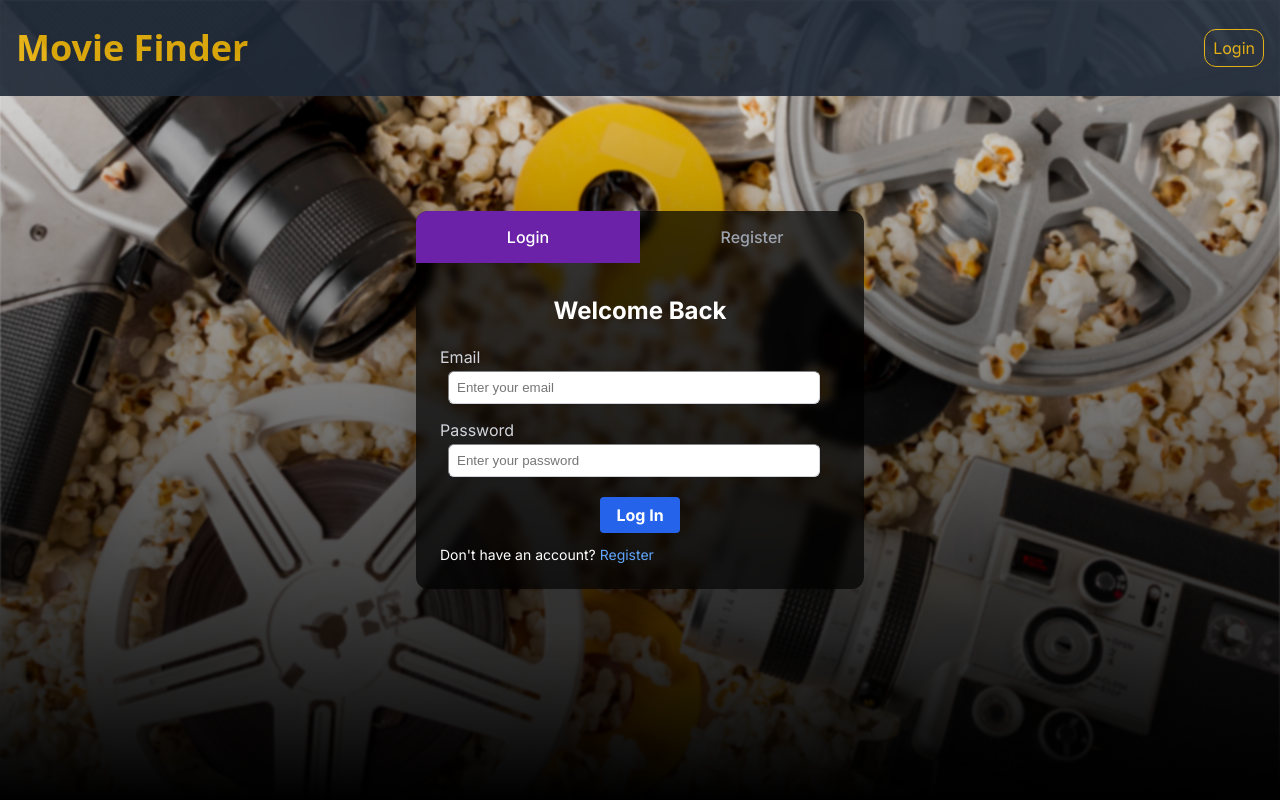
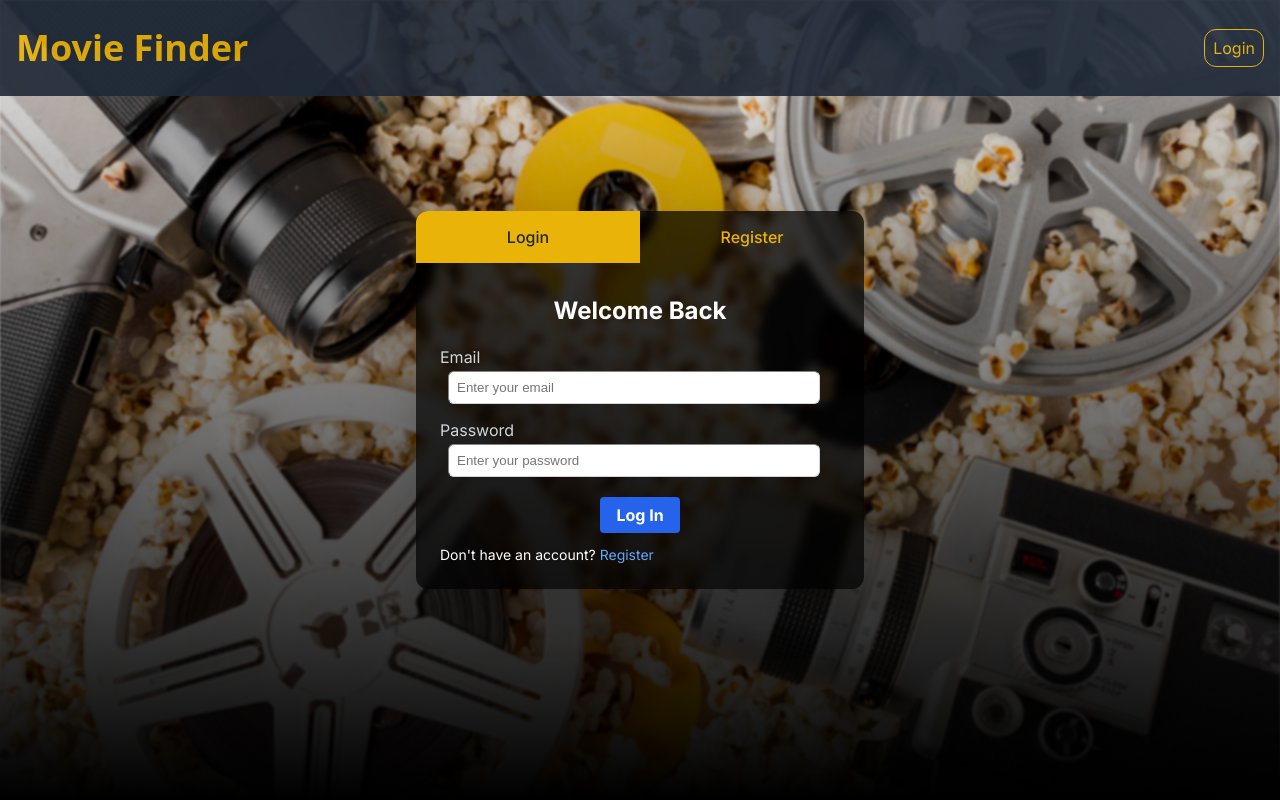
Before and after one commit to HoomanMinoosepehr/movie_finder, a Next.js app in the folder movie-finder/: page /auth/login in a window 1280 px wide. Built offline with nearby package versions, Linux system fonts and the light colour scheme; no server answers.

Commit message:
make the auth page design consistent with the rest of the website

```diff
--- a/movie-finder/src/app/auth/[authMode]/page.tsx
+++ b/movie-finder/src/app/auth/[authMode]/page.tsx
@@ -21,8 +21,8 @@ export default async function Auth({ params }: AuthProps) {
             <div
               className={`w-1/2 py-4 text-center font-medium ${
                 authMode === "login"
-                  ? "text-white bg-purple-800"
-                  : "text-gray-400 hover:text-white transition-colors"
+                  ? "text-gray-800 bg-yellow-500"
+                  : "text-yellow-500 hover:text-yellow-600 transition-colors"
               }`}
             >
               <Link href="/auth/login">Login</Link>
@@ -30,8 +30,8 @@ export default async function Auth({ params }: AuthProps) {
             <div
               className={`w-1/2 py-4 text-center font-medium ${
                 authMode === "register"
-                  ? "text-white bg-purple-800"
-                  : "text-gray-400 hover:text-white transition-colors"
+                  ? "text-gray-800 bg-yellow-500"
+                  : "text-yellow-500 hover:text-yellow-600 transition-colors"
               }`}
             >
               <Link href="/auth/register">Register</Link>
```
